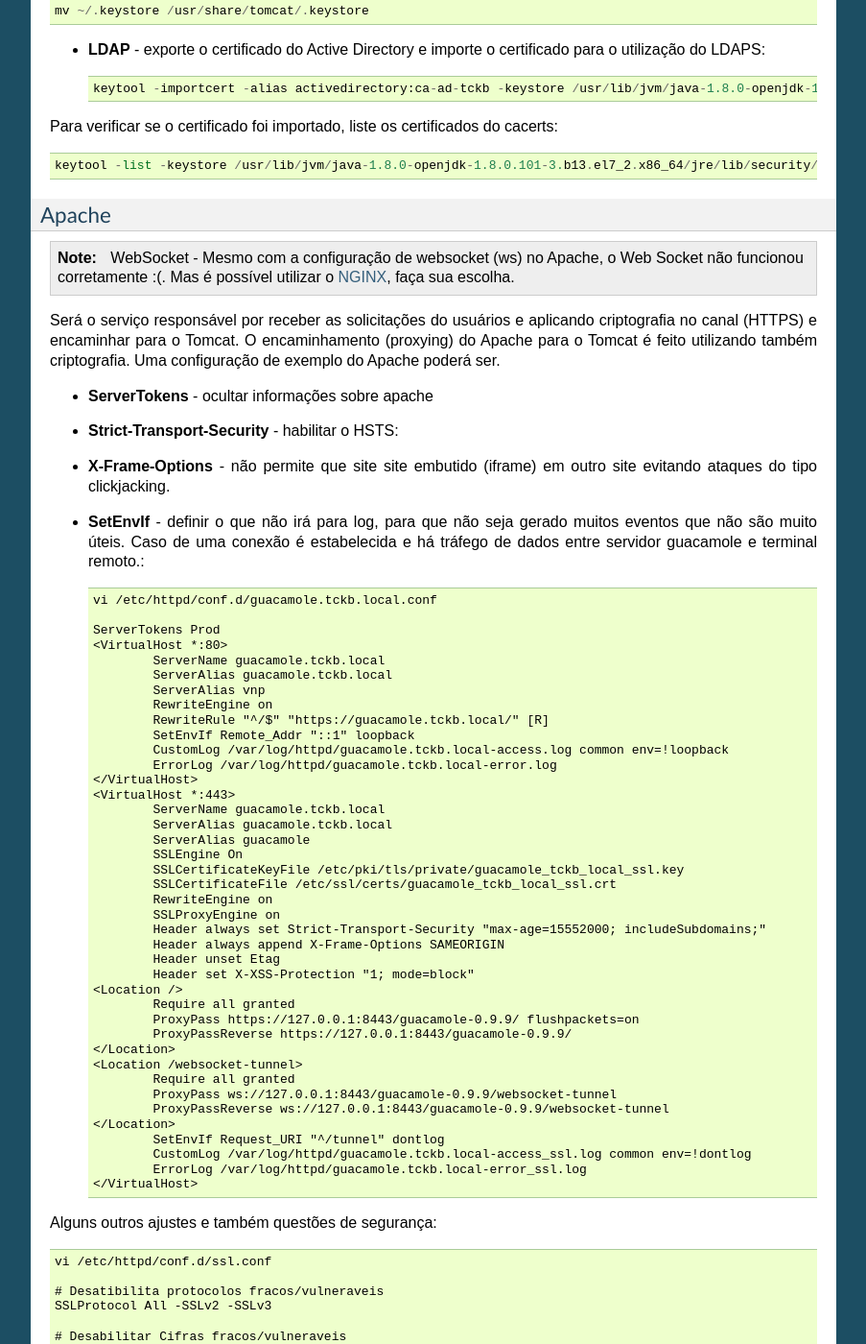
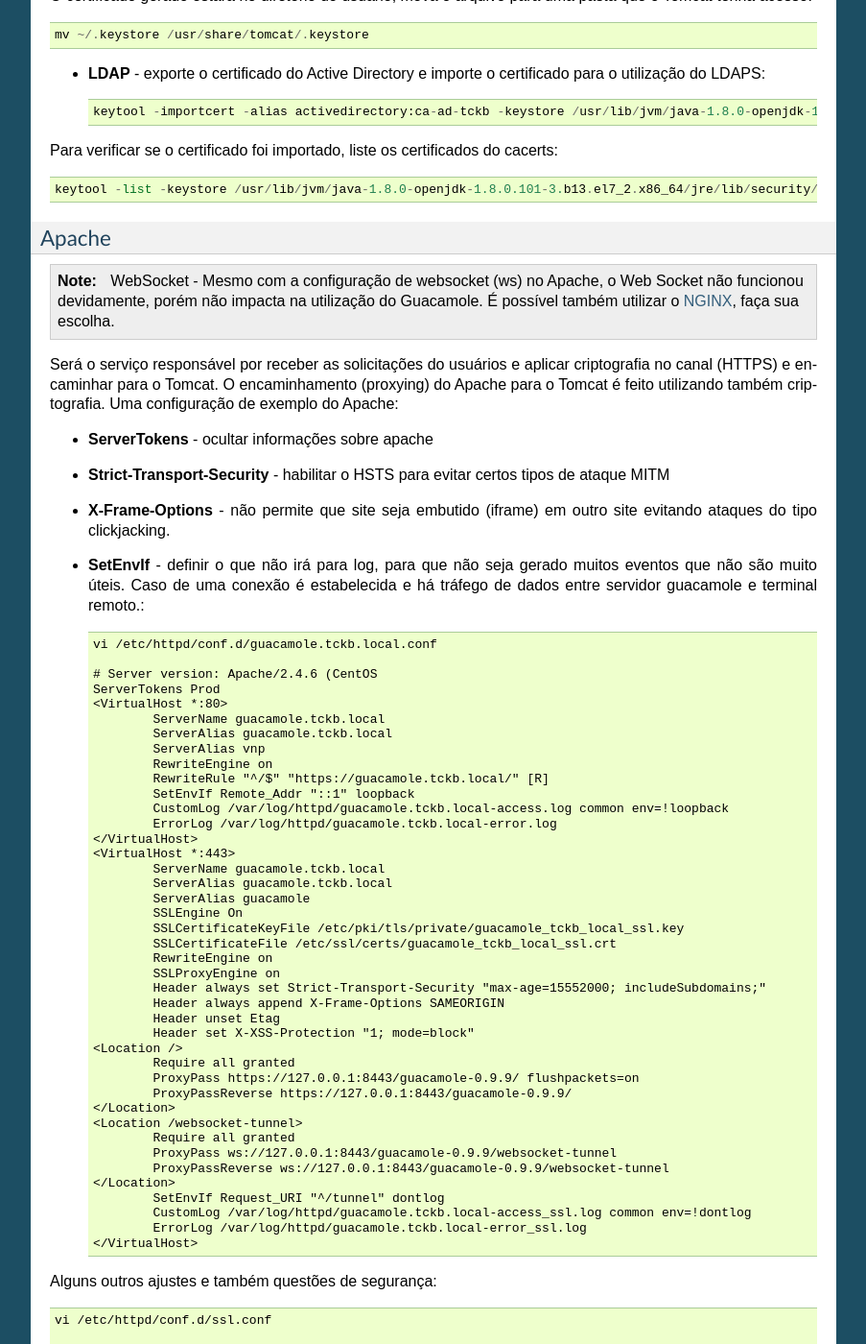
Before and after one commit to ThiagoCruzBr/kb, a Sphinx documentation site: the page built from source/guacamole.rst, in a window 1280 px wide and 1400 px high, scrolled down 4697 px. Shown: the whole window at 96% size, without its empty margins (198-1101 px from the left). Built offline with Sphinx 7.4.7, drawn with Linux system fonts in a browser that asks for light colours; some of the changed text lies outside the part shown.

Commit message:
Ajustes de texto.

```diff
--- a/source/guacamole.rst
+++ b/source/guacamole.rst
@@ -144,7 +144,7 @@ A instalação do banco de dados e ajustes iniciais.
 .. note:: Armazene as senhas em local seguro!
 
 
-* **Propriedades do Guacamole** - essas são as configurações iniciais para subir o serviço com o banco de dados. Mudanças neste arquivo tornam necessário reiniciar o Tomcat.::
+* **Propriedades do Guacamole** - essas são as configurações iniciais para subir o serviço com o banco de dados. Mudanças neste arquivo tornam necessário reiniciar o Tomcat.:
 
     echo "# Configurações do Banco MySQL" >> /etc/guacamole/guacamole.properties
     echo "mysql-hostname: localhost" >> /etc/guacamole/guacamole.properties
@@ -210,7 +210,7 @@ Os certificados aqui gerados e configurados serão utilizados logo a frente, par
 
 * **Tomcat** - certificado para o túnel entre o servidor web e o Tomcat.
 
-Gerar um certificado auto-assinado com o nome ``tomcat``, com validade de 90 dias. Ficará armazenado no diretório home do usuário corrente, dentro da keystore chamada ``.keystore``::
+Gerar um certificado auto-assinado com o nome ``tomcat``, com validade de 90 dias. Ficará armazenado no diretório 'home' do usuário corrente, dentro da keystore chamada ``.keystore``::
 
     keytool -genkey -alias tomcat -keyalg RSA
 
@@ -252,17 +252,18 @@ Para verificar se o certificado foi importado, liste os certificados do cacerts:
 
 Apache
 """""""""
-.. note:: WebSocket - Mesmo com a configuração de websocket (ws)  no Apache, o Web Socket não funcionou corretamente :(. Mas é possível utilizar o :ref:`NGINX`, faça sua escolha.
+.. note:: WebSocket - Mesmo com a configuração de websocket (ws)  no Apache, o Web Socket não funcionou devidamente, porém não impacta na utilização do Guacamole.  É possível também utilizar o :ref:`NGINX`, faça sua escolha.
 
-Será o serviço responsável por receber as solicitações do usuários e aplicando criptografia no canal (HTTPS) e encaminhar para o Tomcat. O encaminhamento (proxying) do Apache para o Tomcat é feito utilizando também criptografia. Uma configuração de exemplo do Apache poderá ser.
+Será o serviço responsável por receber as solicitações do usuários e aplicar criptografia no canal (HTTPS) e encaminhar para o Tomcat. O encaminhamento (proxying) do Apache para o Tomcat é feito utilizando também criptografia. Uma configuração de exemplo do Apache:
 
 * **ServerTokens** - ocultar informações sobre apache
-* **Strict-Transport-Security** - habilitar o HSTS:
-* **X-Frame-Options** - não permite que site site embutido (iframe) em outro site evitando ataques do tipo clickjacking.
+* **Strict-Transport-Security** - habilitar o HSTS para evitar certos tipos de ataque MITM
+* **X-Frame-Options** - não permite que site seja embutido (iframe) em outro site evitando ataques do tipo clickjacking.
 * **SetEnvIf** - definir o que não irá para log, para que não seja gerado muitos eventos que não são muito úteis. Caso de uma conexão é estabelecida e há tráfego de dados entre servidor guacamole e terminal remoto.::
 
     vi /etc/httpd/conf.d/guacamole.tckb.local.conf
 
+    # Server version: Apache/2.4.6 (CentOS
     ServerTokens Prod
     <VirtualHost *:80>
             ServerName guacamole.tckb.local
@@ -350,6 +351,7 @@ Fazer as configurações no arquivo::
 
     vi /etc/nginx/conf.d/guacamole.kos.local.conf
 
+    # nginx version: nginx/1.10.1
     map $http_upgrade $connection_upgrade {
     default upgrade;
     ''      close;
```
Also changed, not shown: source/comandos.rst (added, +8 -0 lines), source/logs.rst (added, +16 -0 lines).
